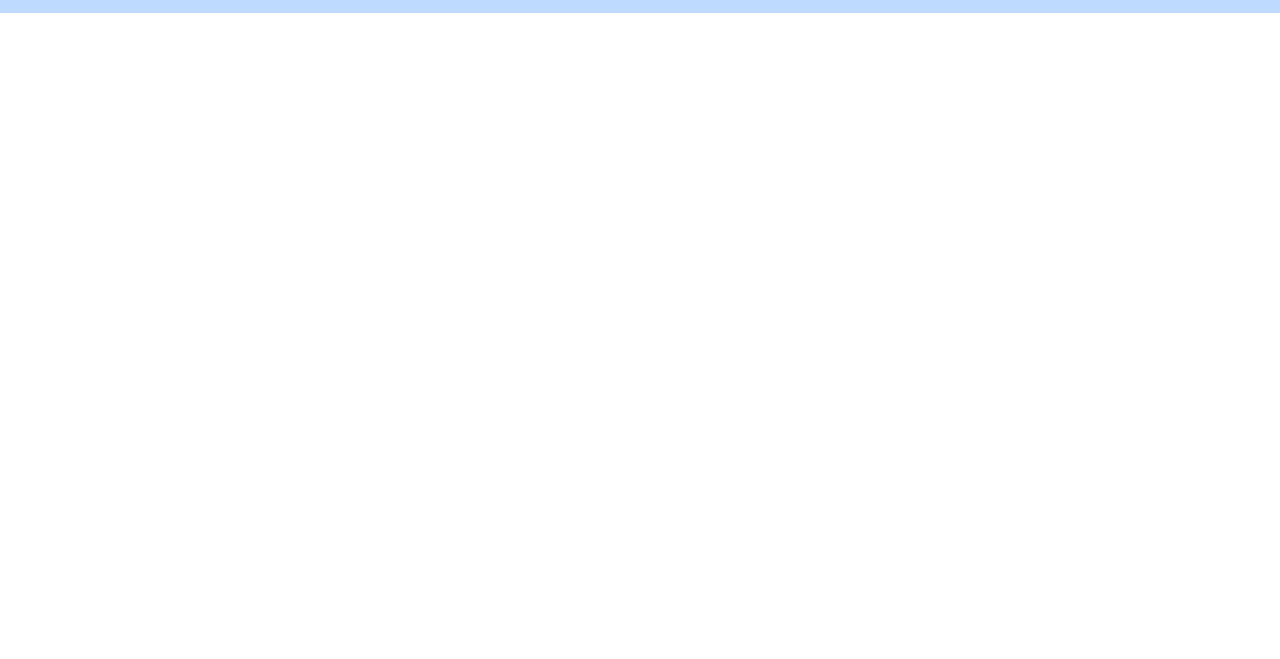
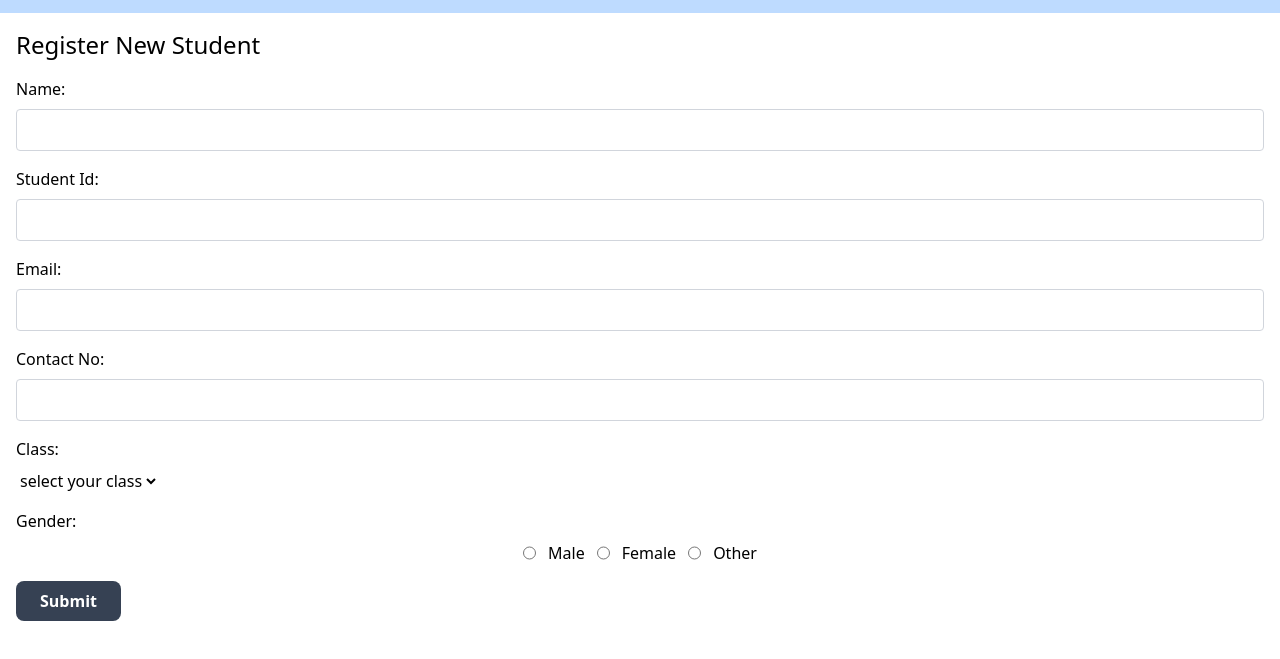
Before and after one commit to Sufalthakre18/Student-Registration-System, a website: page index.html in a window 1280 px wide. Shown: the part 79-738 px from the top of the page. Drawn offline with Linux system fonts and the light colour scheme.

Commit message:
Add student registration form with input fields and styling

```diff
--- a/index.html
+++ b/index.html
@@ -11,11 +11,63 @@
 <body>
     <header class="flex flex-col items-center p-4 bg-blue-200">
         <h1 class="text-3xl ">Student Registration System</h1>
-        <p class="md:mx-auto md:flex-wrap">A responsive Student Registration System for adding, editing, and deleting student records (name, ID, email,
+        <p class="md:mx-auto md:flex-wrap">A responsive Student Registration System for adding, editing, and deleting
+            student records (name, ID, email,
             contact), with validation and persistent storage.</p>
     </header>
     <main>
+        <section class="form-section p-4">
+            <h2 class="text-2xl mb-4">Register New Student</h2>
+            <form action="">
 
+                <div class="mb-4">
+                    <label for="name" class="block mb-2">Name:</label>
+                    <input type="text" id="name" class="w-full p-2 border border-gray-300 rounded" required>
+                </div>
+                <div class="mb-4">
+                    <label for="studentId" class="block mb-2">Student Id:</label>
+                    <input type="text" id="studentId" class="w-full p-2 border border-gray-300 rounded" required>
+                </div>
+                <div class="mb-4">
+                    <label for="email" class="block mb-2">Email:</label>
+                    <input type="email" id="email" class="w-full p-2 border border-gray-300 rounded" required>
+                </div>
+                <div class="mb-4">
+                    <label for="tel" class="block mb-2">Contact No:</label>
+                    <input type="tel" id="tel" class="w-full p-2 border border-gray-300 rounded" required>
+                </div>
+                <div class="mb-4">
+                    <label for="class" class="block mb-2">Class:</label>
+                    <select name="class" id="class">
+                        <option disabled selected>select your class</option>
+                        <option value="11th">Class 11th</option>
+                        <option value="12th">Class 12th</option>
+                    </select>
+
+                </div>
+                <div class="mb-4">
+                    <label for="Gender" class="block mb-2">Gender:</label>
+                    <div class="px-4 gap-x-3 justify-center flex">
+                        <input type="radio" id="male" name="gender" value="Male" required>
+                        <label for="male">Male</label>
+
+                        <input type="radio" id="female" name="gender" value="Female">
+                        <label for="female">Female</label>
+
+                        <input type="radio" id="other" name="gender" value="Other">
+                        <label for="other">Other</label>
+                    </div>
+
+                </div>
+
+                <button type="submit"
+                    class="bg-gray-700 hover:bg-gray-900 text-white py-2 px-6 rounded-lg font-semibold transition duration-300 cursor-pointer">
+                    Submit
+                </button>
+
+            </form>
+
+        </section>
     </main>
 </body>
 
```
Also changed, not shown: src/output.css.
